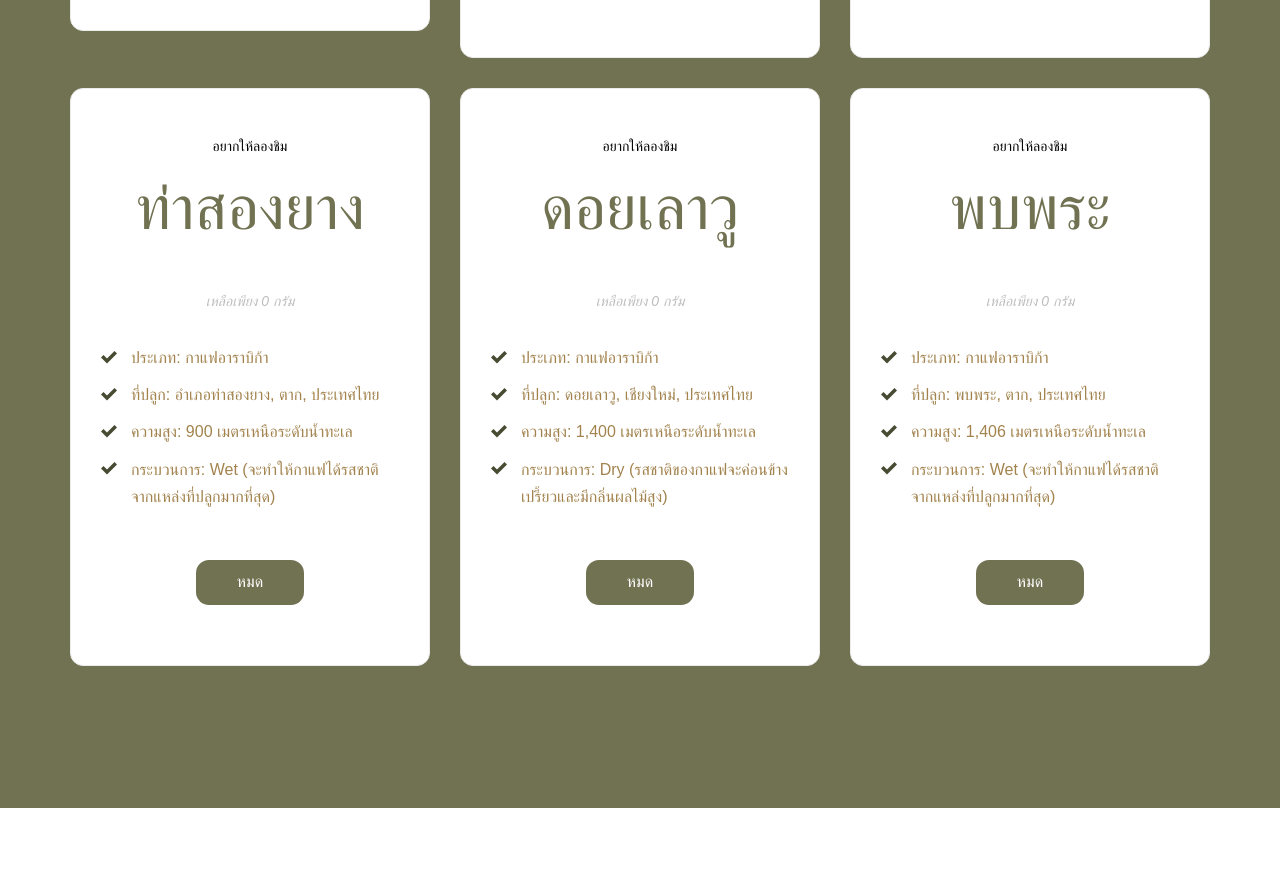
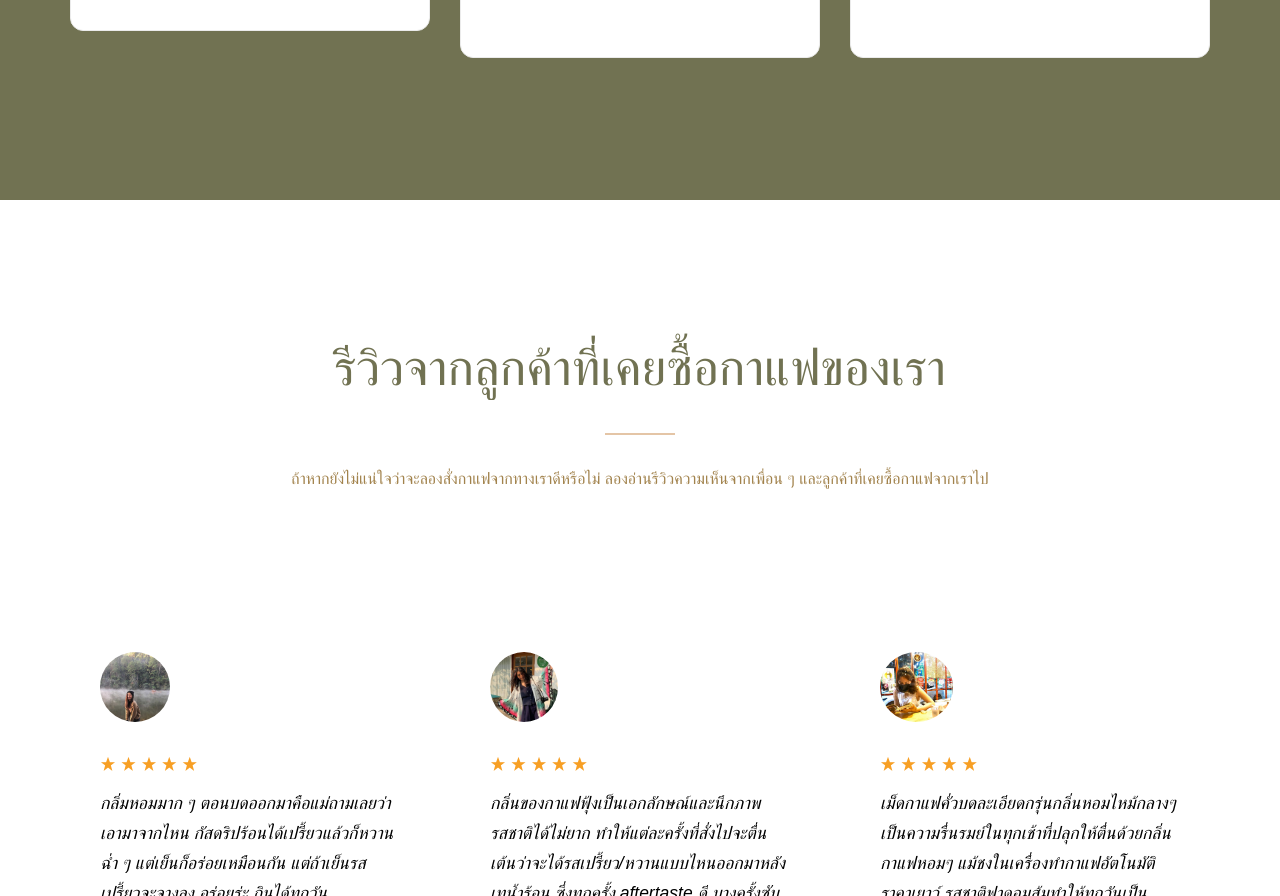
Before and after one commit to Meepor-roaster/order, a website: page index.html in a window 1280 px wide. Shown: the part 4593-5489 px from the top of the page. Drawn offline with Linux system fonts and the light colour scheme; files whose address does not match are found by name.

Commit message:
stock update

```diff
--- a/index.html
+++ b/index.html
@@ -145,6 +145,7 @@
         </div>
         <!-- END row -->
         <div class="row">
+
           <div class="col-md-4">
             <div class="probootstrap-pricing">
               <h2>ได้รับความนิยม</h2>
@@ -187,47 +188,6 @@
               <p><a href="#" class="btn btn-black">หมด</a></p>
             </div>
           </div>
-          <div class="col-md-4">
-            <div class="probootstrap-pricing probootstrap-popular probootstrap-shaow">
-              <h2>อยากให้ลองชิม</h2>
-              <p class="probootstrap-price"><strong>ท่าสองยาง</strong></p>
-              <p class="probootstrap-note">เหลือเพียง 0 กรัม</p>
-              <ul class="probootstrap-list text-left mb50">
-                <li class="probootstrap-check">ประเภท: กาแฟอาราบิก้า</li>
-                <li class="probootstrap-check">ที่ปลูก: อำเภอท่าสองยาง, ตาก, ประเทศไทย</li>
-                <li class="probootstrap-check">ความสูง: 900 เมตรเหนือระดับน้ำทะเล</li>
-                <li class="probootstrap-check">กระบวนการ: Wet (จะทำให้กาแฟได้รสชาติจากแหล่งที่ปลูกมากที่สุด)</li>
-              </ul>
-              <p><a href="#" class="btn btn-black">หมด</a></p>
-            </div>
-          </div>
-          <div class="col-md-4">
-            <div class="probootstrap-pricing probootstrap-popular probootstrap-shaow">
-              <h2>อยากให้ลองชิม</h2>
-              <p class="probootstrap-price"><strong>ดอยเลาวู</strong></p>
-              <p class="probootstrap-note">เหลือเพียง 0 กรัม</p>
-              <ul class="probootstrap-list text-left mb50">
-                <li class="probootstrap-check">ประเภท: กาแฟอาราบิก้า</li>
-                <li class="probootstrap-check">ที่ปลูก: ดอยเลาวู, เชียงใหม่, ประเทศไทย</li>
-                <li class="probootstrap-check">ความสูง: 1,400 เมตรเหนือระดับน้ำทะเล</li>
-                <li class="probootstrap-check">กระบวนการ: Dry (รสชาติของกาแฟจะค่อนข้างเปรี้ยวและมีกลิ่นผลไม้สูง)</li>
-              </ul>
-              <p><a href="#" class="btn btn-black">หมด</a></p>
-            </div>
-          </div>
-          <div class="col-md-4">
-            <div class="probootstrap-pricing probootstrap-popular probootstrap-shaow">
-              <h2>อยากให้ลองชิม</h2>
-              <p class="probootstrap-price"><strong>พบพระ</strong></p>
-              <p class="probootstrap-note">เหลือเพียง 0 กรัม</p>
-              <ul class="probootstrap-list text-left mb50">
-                <li class="probootstrap-check">ประเภท: กาแฟอาราบิก้า</li>
-                <li class="probootstrap-check">ที่ปลูก: พบพระ, ตาก, ประเทศไทย</li>
-                <li class="probootstrap-check">ความสูง: 1,406 เมตรเหนือระดับน้ำทะเล</li>
-                <li class="probootstrap-check">กระบวนการ: Wet (จะทำให้กาแฟได้รสชาติจากแหล่งที่ปลูกมากที่สุด)</li>
-              </ul>
-              <p><a href="#" class="btn btn-black">หมด</a></p>
-            </div>
         </div>
       </div>
     </section>
--- a/scss/style.css
+++ b/scss/style.css
@@ -6,7 +6,7 @@
  * License: Released for free under the Creative Commons Attribution 3.0 license (probootstrap.com/license)
  */
 @font-face {
-  font-family: 'icomoon';
+  font-family: 'prompt';
   src: url("../fonts/icomoon/fonts/icomoon.eot?1z9v6x");
   src: url("../fonts/icomoon/fonts/icomoon.eot?1z9v6x#iefix") format("embedded-opentype"), url("../fonts/icomoon/fonts/icomoon.ttf?1z9v6x") format("truetype"), url("../fonts/icomoon/fonts/icomoon.woff?1z9v6x") format("woff"), url("../fonts/icomoon/fonts/icomoon.svg?1z9v6x#icomoon") format("svg");
   font-weight: normal;
@@ -23,7 +23,7 @@ body {
   color: #73767c;
   line-height: 1.7;
   font-size: 16px;
-  font-family: "Open Sans", Arial, sans-serif;
+  font-family: "Prompt", Arial, sans-serif;
 }
 
 ::-moz-selection {
@@ -156,7 +156,7 @@ a:hover, a:focus, a:active {
 }
 
 .probootstrap-navbar .dropdown > a:before {
-  font-family: 'icomoon';
+  font-family: 'prompt';
   speak: none;
   font-style: normal;
   font-weight: normal;
@@ -261,7 +261,7 @@ a:hover, a:focus, a:active {
 
 .probootstrap-navbar .navbar-brand {
   text-transform: uppercase;
-  font-family: "Open Sans", Arial, sans-serif;
+  font-family: "Prompt", Arial, sans-serif;
   color: #ffffff;
   font-size: 26px;
   font-weight: 700;
@@ -281,7 +281,7 @@ a:hover, a:focus, a:active {
 }
 
 .probootstrap-navbar .navbar-brand em {
-  font-family: "Open Sans", Arial, sans-serif;
+  font-family: "Prompt", Arial, sans-serif;
 }
 
 .probootstrap-navbar .navbar-nav > li > a {
@@ -380,7 +380,7 @@ a:hover, a:focus, a:active {
 }
 
 .probootstrap-navbar .dropdown-submenu > a:before {
-  font-family: 'icomoon';
+  font-family: 'prompt';
   speak: none;
   font-style: normal;
   font-weight: normal;
@@ -732,7 +732,7 @@ a:hover, a:focus, a:active {
 }
 
 .probootstrap-list li:before {
-  font-family: 'icomoon';
+  font-family: 'prompt';
   speak: none;
   font-style: normal;
   font-weight: normal;
@@ -763,7 +763,7 @@ a:hover, a:focus, a:active {
 }
 
 .probootstrap-check-2:before {
-  font-family: 'icomoon';
+  font-family: 'prompt';
   speak: none;
   font-style: normal;
   font-weight: normal;
```
Also changed, not shown: README.txt (deleted), 1 other file.
